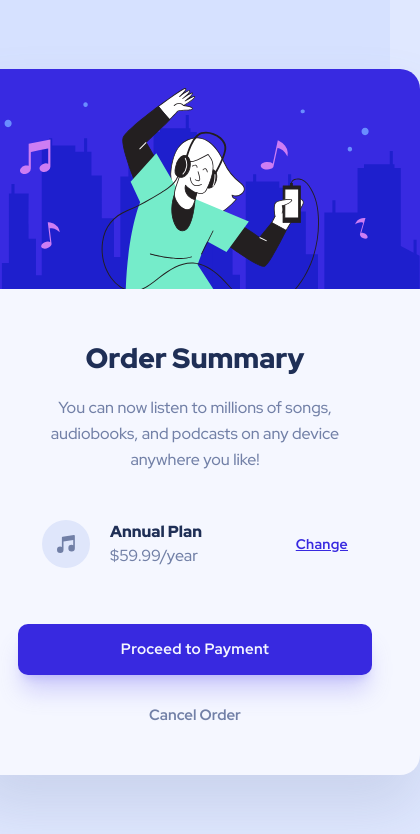
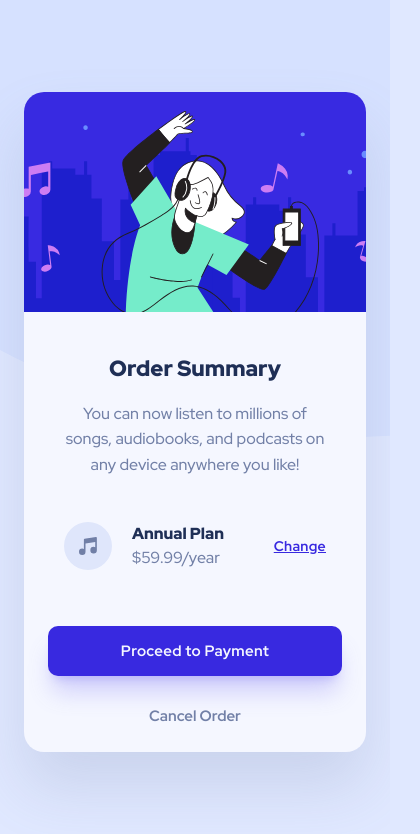
Before and after one commit to mauLovera/frontend-mentor--order-summary-component, a Next.js app: page / in a window 390 px wide. Shown: the top 834 px of the page, 420 px wide, since content can reach past the window. Built offline with nearby package versions, Linux system fonts and the light colour scheme.

Commit message:
update: styling

```diff
--- a/src/app/layout.tsx
+++ b/src/app/layout.tsx
@@ -18,7 +18,7 @@ export default function RootLayout({
   return (
     <html lang="en">
       <body
-        className={`${sans.className} bg-primary-pale-blue bg-desktop-design flex min-h-screen flex-col items-center justify-center`}
+        className={`${sans.className} bg-primary-pale-blue bg-desktop-design flex min-h-screen flex-col items-center justify-center p-6`}
       >
         <Banner />
         {children}
--- a/src/components/OrderSummary.tsx
+++ b/src/components/OrderSummary.tsx
@@ -2,26 +2,27 @@ import Link from "next/link"
 
 import HeroIcon from "./icons/HeroIcon"
 import MusicIcon from "./icons/MusicIcon"
+import Image from "next/image"
 
 export default function OrderSummary() {
   return (
-    <article className="bg-neutral-very-pale-blue shadow-neutral-desaturated-blue/20 shadow-3xl max-w-[450px] overflow-hidden rounded-[20px]">
-      <HeroIcon />
-      <section className="p-12 text-center">
-        <header className="mb-12">
-          <h1 className="text-neutral-dark-blue mb-4 text-[28px] font-black">
+    <article className="max-w-[450px] overflow-hidden rounded-[20px] bg-neutral-very-pale-blue shadow-3xl shadow-neutral-desaturated-blue/20">
+      <div className="relative h-[220px] w-full bg-[url('/images/illustration-hero.svg')] bg-cover bg-center" />
+      <section className="p-6 pt-10 text-center md:p-12">
+        <header className="mb-11">
+          <h1 className="mb-4 text-[22px] font-black text-neutral-dark-blue md:text-[28px]">
             Order Summary
           </h1>
-          <p className="text-neutral-desaturated-blue leading-[1.6]">
+          <p className="px-4 leading-[1.6] text-neutral-desaturated-blue">
             You can now listen to millions of songs, audiobooks, and podcasts on
             any device anywhere you like!
           </p>
         </header>
-        <section className="mb-14 flex items-center justify-between px-6">
+        <section className="mb-14 flex items-center justify-between px-4">
           <div className="h-48px flex items-center gap-5">
             <MusicIcon />
             <div className="flex h-full flex-col items-start justify-between">
-              <span className="text-neutral-dark-blue font-black">
+              <span className="font-black text-neutral-dark-blue">
                 Annual Plan
               </span>
               <span className="text-neutral-desaturated-blue">$59.99/year</span>
@@ -29,15 +30,15 @@ export default function OrderSummary() {
           </div>
           <Link
             href={"/"}
-            className="text-primary-bright-blue hover:text-primary-lavender text-sm font-bold tracking-[calc(2_*_0.01em)] underline transition-all hover:no-underline"
+            className="text-sm font-bold tracking-[calc(2_*_0.01em)] text-primary-bright-blue underline transition-all hover:text-primary-lavender hover:no-underline"
           >
             Change
           </Link>
         </section>
-        <button className="bg-primary-bright-blue text-neutral-very-pale-blue shadow-primary-lavender/30 hover:bg-primary-lavender mb-7 flex w-full items-center justify-center rounded-[10px] py-[14px] text-[15px] font-bold tracking-[calc(2_*_0.01em)] shadow-xl transition-colors">
+        <button className="mb-7 flex w-full items-center justify-center rounded-[10px] bg-primary-bright-blue py-[14px] text-[15px] font-bold tracking-[calc(2_*_0.01em)] text-neutral-very-pale-blue shadow-xl shadow-primary-lavender/30 transition-colors hover:bg-primary-lavender">
           Proceed to Payment
         </button>
-        <button className="text-neutral-desaturated-blue hover:text-neutral-dark-blue text-[15px] font-bold transition-colors">
+        <button className="text-[15px] font-bold text-neutral-desaturated-blue transition-colors hover:text-neutral-dark-blue">
           Cancel Order
         </button>
       </section>
--- a/tailwind.config.ts
+++ b/tailwind.config.ts
@@ -25,6 +25,7 @@ const config: Config = {
     },
     screens: {
       mobile: "375px",
+      md: "768px"
     },
     extend: {
       boxShadow: {
```
